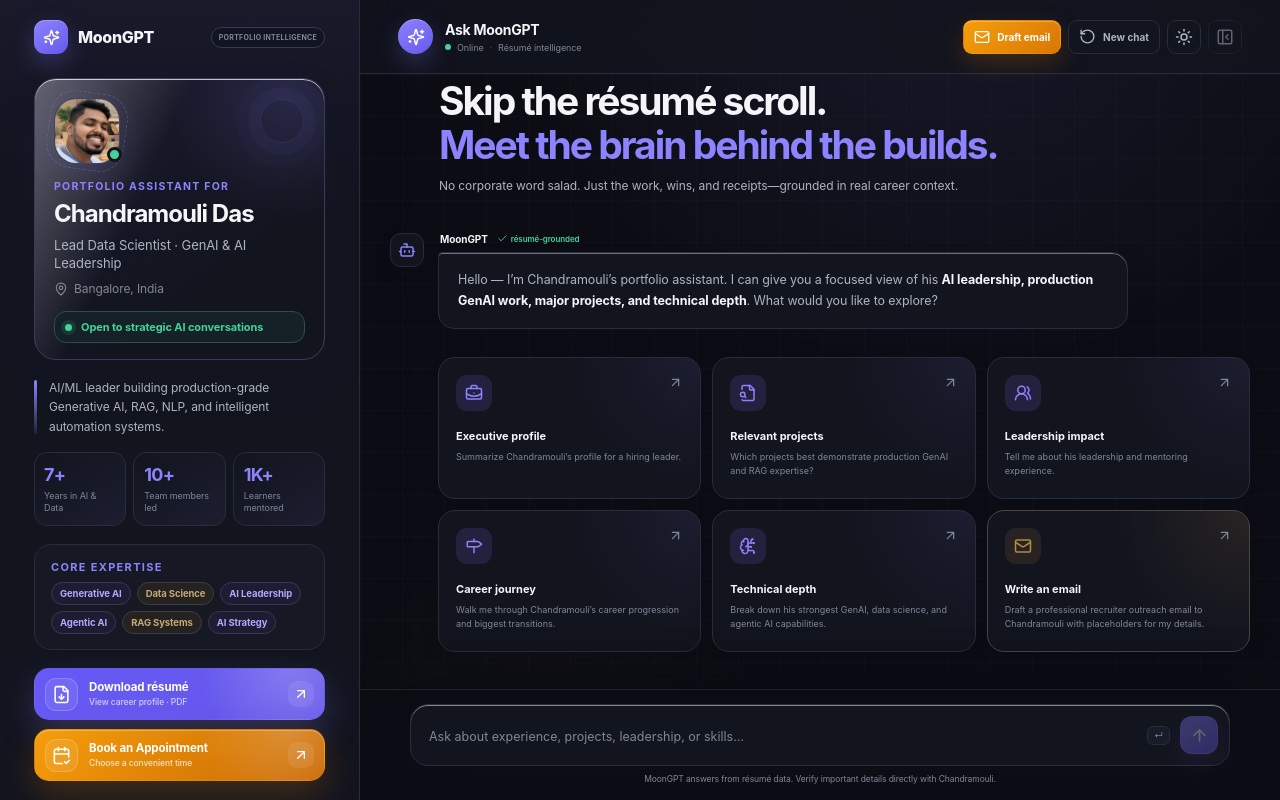
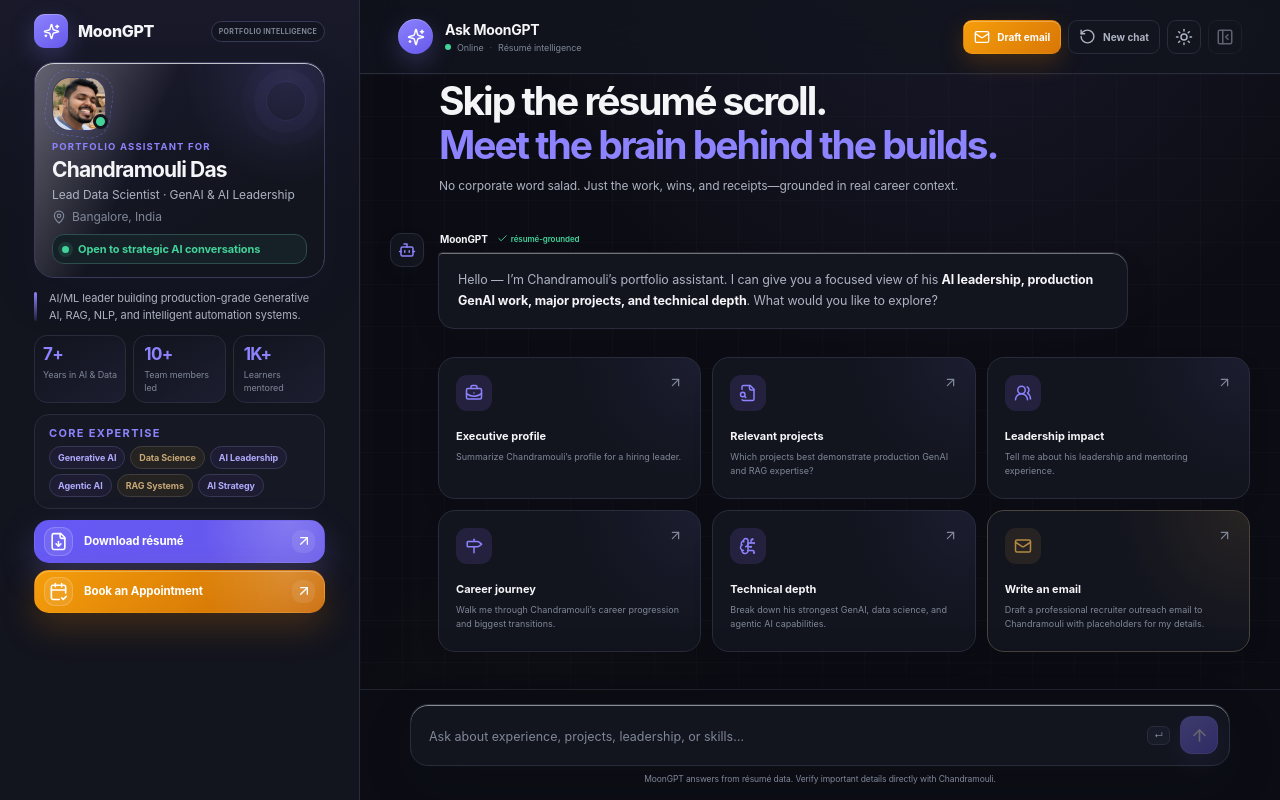
Before and after one commit to Chandramouli-Das/Moon-GPT, a Next.js app in the folder frontend/: page / in a window 1280 px wide. Built offline with nearby package versions, Linux system fonts and the light colour scheme; no server answers.

Commit message:
Refine responsive profile sidebar spacing

```diff
--- a/frontend/app/globals.css
+++ b/frontend/app/globals.css
@@ -812,61 +812,103 @@ a { color: inherit; text-decoration: none; }
 
 @media (min-width: 761px) and (max-height: 1200px) {
   .profile-panel {
-    padding-top: 20px;
-    padding-bottom: 18px;
+    padding-top: 26px;
+    padding-bottom: 22px;
   }
   .identity-card {
-    margin-top: 24px;
-    padding: 19px 19px 16px;
-    border-radius: 22px;
+    margin-top: 32px;
+    padding: 22px 21px 18px;
+    border-radius: 24px;
   }
   .identity-card::after {
-    top: 20px;
-    right: 20px;
-    width: 42px;
-    height: 42px;
+    top: 22px;
+    right: 22px;
+    width: 46px;
+    height: 46px;
   }
-  .avatar-wrap { margin-bottom: 16px; }
+  .avatar-wrap { margin-bottom: 20px; }
   .avatar {
-    width: 66px;
-    height: 66px;
-    border-radius: 22px;
+    width: 72px;
+    height: 72px;
+    border-radius: 24px;
   }
-  .avatar-ring { border-radius: 25px; }
-  .identity h1 { font-size: 24px; }
-  .eyebrow { margin-bottom: 7px; font-size: 10.5px; }
-  .role { margin: 7px 0 9px; font-size: 13px; line-height: 1.4; }
-  .availability { margin-top: 15px; padding: 8px 10px; }
+  .avatar-ring { border-radius: 27px; }
+  .identity h1 { font-size: 26px; }
+  .eyebrow { margin-bottom: 8px; font-size: 11px; }
+  .role { margin: 8px 0 11px; font-size: 14px; line-height: 1.45; }
+  .availability { margin-top: 18px; padding: 9px 11px; }
   .profile-summary {
     display: block;
-    margin: 18px 0 16px;
+    margin: 22px 0 20px;
     overflow: visible;
-    font-size: 12px;
-    line-height: 1.6;
+    font-size: 12.7px;
+    line-height: 1.65;
   }
-  .stat { padding: 11px 9px; }
-  .stat strong { font-size: 18px; }
+  .stat { padding: 13px 10px; }
+  .stat strong { font-size: 19px; }
   .skills {
-    margin-top: 18px;
-    padding: 15px 16px;
-    border-radius: 17px;
+    margin-top: 22px;
+    padding: 17px 18px;
+    border-radius: 18px;
   }
   .skills .section-label { margin-bottom: 8px; }
-  .skill-list { gap: 6px; }
-  .skill-list span { padding: 5px 8px; font-size: 9.5px; }
+  .skill-list { gap: 7px; }
+  .skill-list span { padding: 6px 9px; font-size: 10px; }
   .profile-actions {
     gap: 9px;
-    margin-top: auto;
-    padding-top: 18px;
+    margin-top: 22px;
+    padding-top: 0;
   }
   .profile-actions .profile-action {
-    min-height: 52px;
-    padding: 8px 10px;
+    min-height: 56px;
+    padding: 9px 11px;
   }
-  .profile-actions .action-icon { width: 33px; height: 33px; }
-  .profile-actions .action-arrow { width: 26px; height: 26px; }
+  .profile-actions .action-icon { width: 35px; height: 35px; }
+  .profile-actions .action-arrow { width: 27px; height: 27px; }
   .profile-actions .action-copy small { display: block; }
   .social-links { display: none; }
+}
+
+@media (min-width: 761px) and (max-height: 850px) {
+  .profile-panel { padding-top: 14px; padding-bottom: 12px; }
+  .identity-card {
+    margin-top: 14px;
+    padding: 14px 17px 13px;
+    border-radius: 20px;
+  }
+  .identity-card::after {
+    top: 18px;
+    right: 18px;
+    width: 38px;
+    height: 38px;
+  }
+  .avatar-wrap { margin-bottom: 10px; }
+  .avatar { width: 54px; height: 54px; border-radius: 18px; }
+  .avatar-ring { border-radius: 21px; }
+  .identity h1 { font-size: 21px; }
+  .eyebrow { margin-bottom: 5px; font-size: 9.5px; }
+  .role { margin: 5px 0 6px; font-size: 12px; line-height: 1.35; }
+  .availability { margin-top: 10px; padding: 7px 9px; }
+  .profile-summary {
+    display: -webkit-box;
+    margin: 12px 0;
+    overflow: hidden;
+    font-size: 11px;
+    line-height: 1.5;
+    -webkit-box-orient: vertical;
+    -webkit-line-clamp: 3;
+  }
+  .stat { padding: 8px; }
+  .stat strong { font-size: 17px; }
+  .skills { margin-top: 11px; padding: 11px 14px; border-radius: 15px; }
+  .skills .section-label { margin-bottom: 6px; }
+  .skill-list { gap: 5px; }
+  .skill-list span { padding: 5px 8px; font-size: 9px; }
+  .profile-actions { gap: 7px; margin-top: 11px; }
+  .profile-actions .profile-action { min-height: 43px; padding: 6px 9px; }
+  .profile-actions .action-icon { width: 29px; height: 29px; }
+  .profile-actions .action-arrow { width: 23px; height: 23px; }
+  .profile-actions .action-copy small { display: none; }
 }
 
 @media (max-width: 960px) {
```
